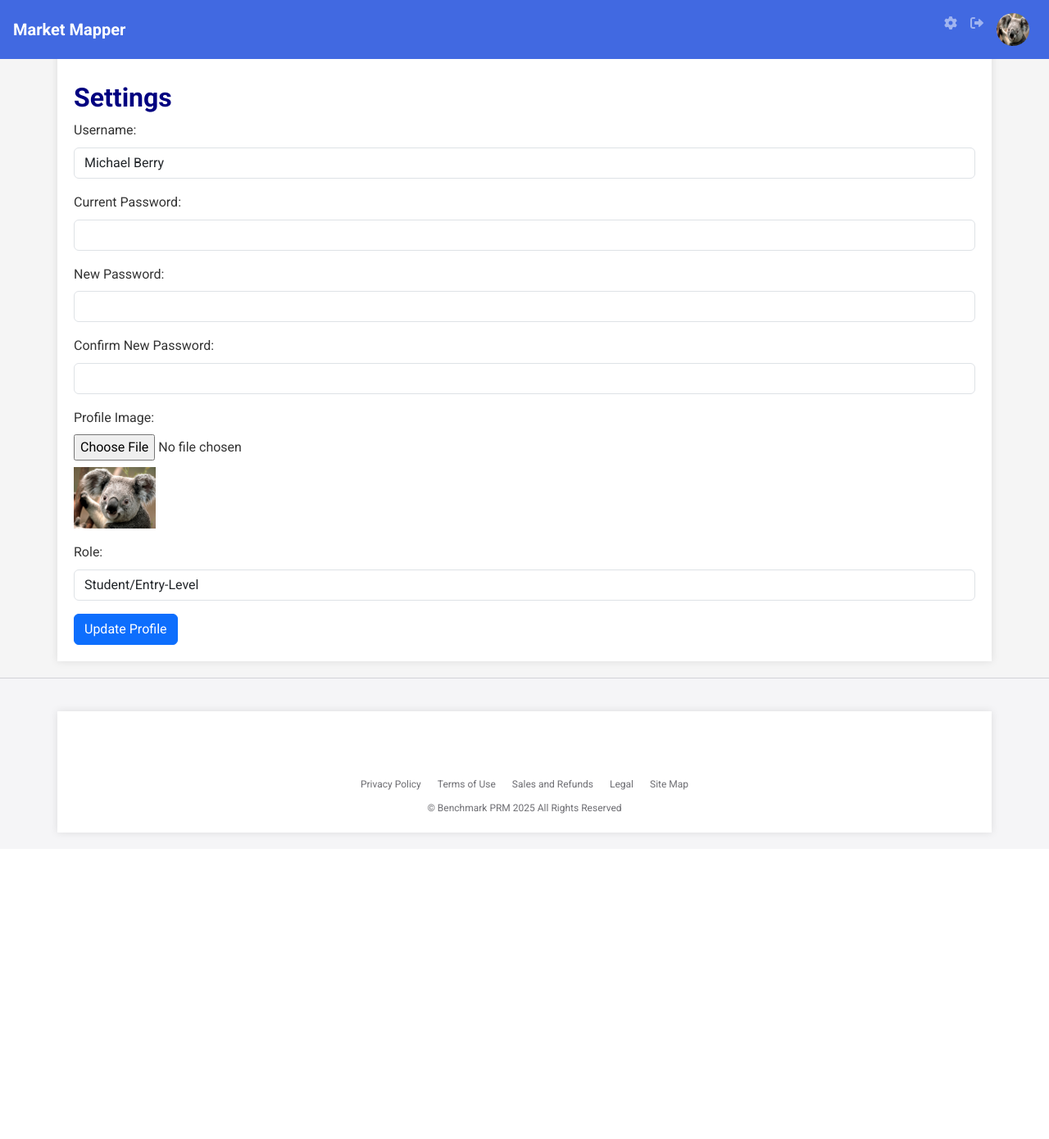
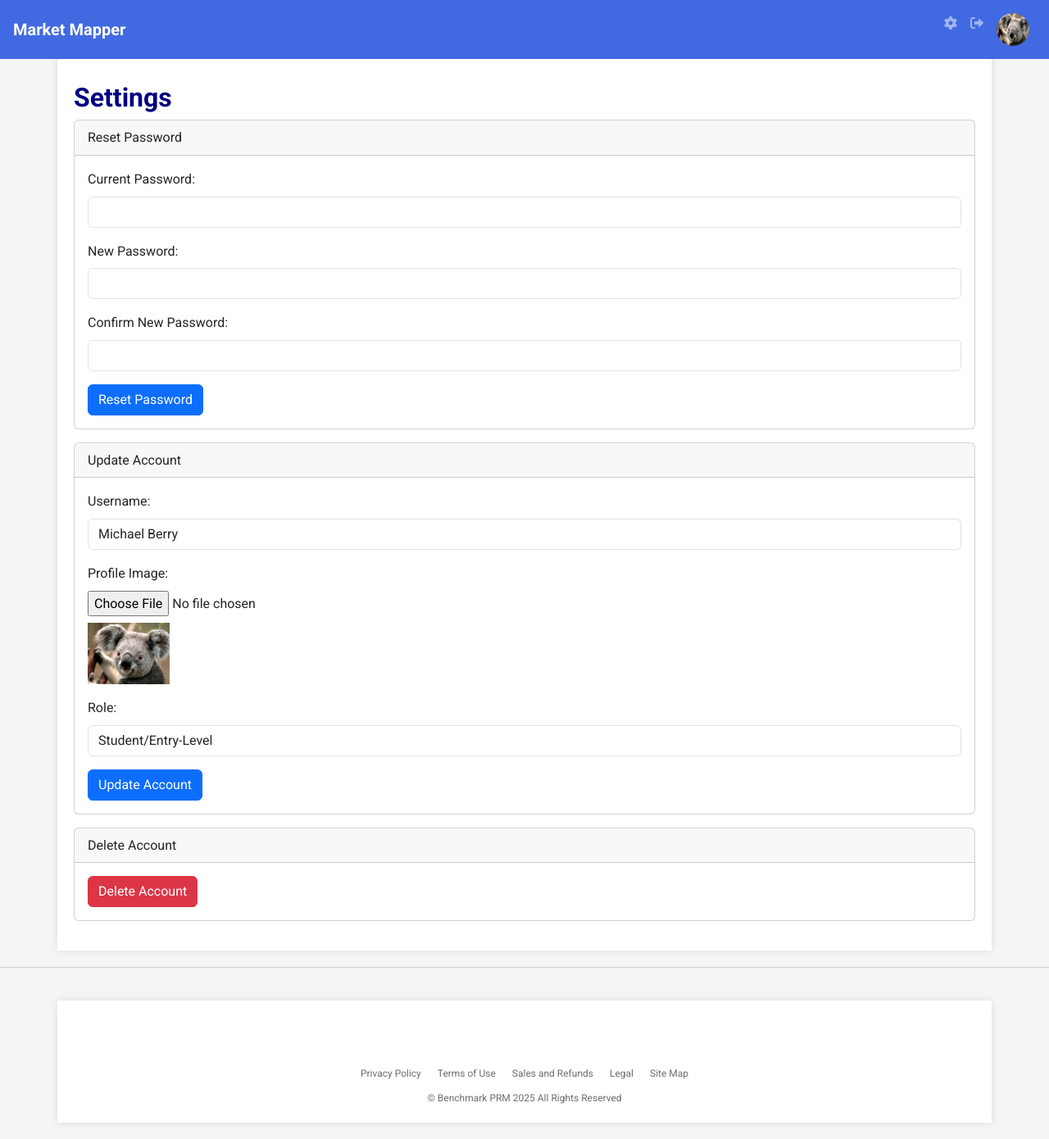
Before and after one commit to michaelthomasberry/marketbook1, a Flask app: page /settings in a window 1280 px wide. Shown: the whole page at 82% size. Before the commit the page ends 1022 px from the top, so only its background shows below. Run offline with Flask 3, Linux system fonts and the light colour scheme; a user stored in the database is signed in; some libraries are stand-ins or nearby versions.

Commit message:
updated settings to allow for deleting account

```diff
--- a/app.py
+++ b/app.py
@@ -1005,36 +1005,48 @@ def remove_access(project_id, user_id):
 @login_required
 def settings():
     if request.method == 'POST':
-        username = request.form.get('username')
-        current_password = request.form.get('current_password')
-        new_password = request.form.get('new_password')
-        confirm_new_password = request.form.get('confirm_new_password')
-        profile_image = request.files.get('profile_image')
-        role = request.form.get('role')
+        if 'update_account' in request.form:
+            username = request.form.get('username')
+            profile_image = request.files.get('profile_image')
+            role = request.form.get('role')
 
-        if username:
-            current_user.username = username
+            if username:
+                current_user.username = username
 
-        if current_password and new_password and confirm_new_password:
-            if not current_user.check_password(current_password):
-                flash('Current password is incorrect.', 'danger')
+            if profile_image and allowed_file(profile_image.filename):
+                filename = secure_filename(profile_image.filename)
+                profile_image.save(os.path.join(app.config['UPLOAD_FOLDER'], filename))
+                current_user.profile_image = filename
+
+            if role:
+                current_user.role = role
+
+            db.session.commit()
+            flash('Account updated successfully!', 'success')
+            return redirect(url_for('settings'))
+
+        elif 'reset_password' in request.form:
+            current_password = request.form.get('current_password')
+            new_password = request.form.get('new_password')
+            confirm_new_password = request.form.get('confirm_new_password')
+
+            if current_password and new_password and confirm_new_password:
+                if not current_user.check_password(current_password):
+                    flash('Current password is incorrect.', 'danger')
+                    return redirect(url_for('settings'))
+                if new_password != confirm_new_password:
+                    flash('New passwords do not match.', 'danger')
+                    return redirect(url_for('settings'))
+                current_user.set_password(new_password)
+                db.session.commit()
+                flash('Password reset successfully!', 'success')
                 return redirect(url_for('settings'))
-            if new_password != confirm_new_password:
-                flash('New passwords do not match.', 'danger')
-                return redirect(url_for('settings'))
-            current_user.set_password(new_password)
 
-        if profile_image and allowed_file(profile_image.filename):
-            filename = secure_filename(profile_image.filename)
-            profile_image.save(os.path.join(app.config['UPLOAD_FOLDER'], filename))
-            current_user.profile_image = filename
-
-        if role:
-            current_user.role = role
-
-        db.session.commit()
-        flash('Profile updated successfully!', 'success')
-        return redirect(url_for('settings'))
+        elif 'delete_account' in request.form:
+            db.session.delete(current_user)
+            db.session.commit()
+            flash('Account deleted successfully!', 'success')
+            return redirect(url_for('register'))
 
     return render_template('settings.html')
 
--- a/templates/base.html
+++ b/templates/base.html
@@ -112,6 +112,7 @@
         <div>
             <ul class="navbar-nav">
                 {% if current_user.is_authenticated %}
+
                     <li class="nav-item">
                         <a class="nav-link" href="{{ url_for('settings') }}" title="Settings">
                             <i class="fas fa-cog"></i>
--- a/templates/settings.html
+++ b/templates/settings.html
@@ -3,22 +3,40 @@
 {% block content %}
 <h1>Settings</h1>
 
-<form method="POST" enctype="multipart/form-data">
-    <div class="form-group">
-        <label for="username">Username:</label>
-        <input type="text" class="form-control" id="username" name="username" value="{{ current_user.username }}">
+<div class="card mb-3">
+    <div class="card-header">
+        Reset Password
     </div>
+    <div class="card-body">
+        <form method="POST">
+            <input type="hidden" name="reset_password">
             <div class="form-group">
                 <label for="current_password">Current Password:</label>
-        <input type="password" class="form-control" id="current_password" name="current_password">
+                <input type="password" class="form-control" id="current_password" name="current_password" required>
             </div>
             <div class="form-group">
                 <label for="new_password">New Password:</label>
-        <input type="password" class="form-control" id="new_password" name="new_password">
+                <input type="password" class="form-control" id="new_password" name="new_password" required>
             </div>
             <div class="form-group">
                 <label for="confirm_new_password">Confirm New Password:</label>
-        <input type="password" class="form-control" id="confirm_new_password" name="confirm_new_password">
+                <input type="password" class="form-control" id="confirm_new_password" name="confirm_new_password" required>
+            </div>
+            <button type="submit" class="btn btn-primary">Reset Password</button>
+        </form>
+    </div>
+</div>
+
+<div class="card mb-3">
+    <div class="card-header">
+        Update Account
+    </div>
+    <div class="card-body">
+        <form method="POST" enctype="multipart/form-data">
+            <input type="hidden" name="update_account">
+            <div class="form-group">
+                <label for="username">Username:</label>
+                <input type="text" class="form-control" id="username" name="username" value="{{ current_user.username }}" required>
             </div>
             <div class="form-group">
                 <label for="profile_image">Profile Image:</label>
@@ -37,6 +55,20 @@
                     <option value="Director/Executive" {% if current_user.role == "Director/Executive" %}selected{% endif %}>Director/Executive</option>
                 </select>
             </div>
-    <button type="submit" class="btn btn-primary">Update Profile</button>
+            <button type="submit" class="btn btn-primary">Update Account</button>
         </form>
+    </div>
+</div>
+
+<div class="card mb-3">
+    <div class="card-header">
+        Delete Account
+    </div>
+    <div class="card-body">
+        <form method="POST">
+            <input type="hidden" name="delete_account">
+            <button type="submit" class="btn btn-danger" onclick="return confirm('Are you sure you want to delete your account? This action cannot be undone.')">Delete Account</button>
+        </form>
+    </div>
+</div>
 {% endblock %}
```
Lines whose indentation alone changed are shown as unchanged.
